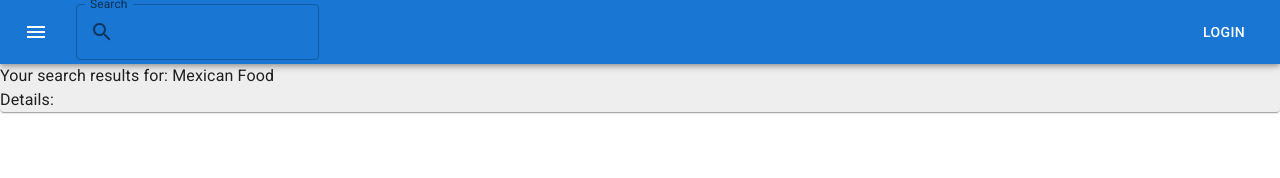
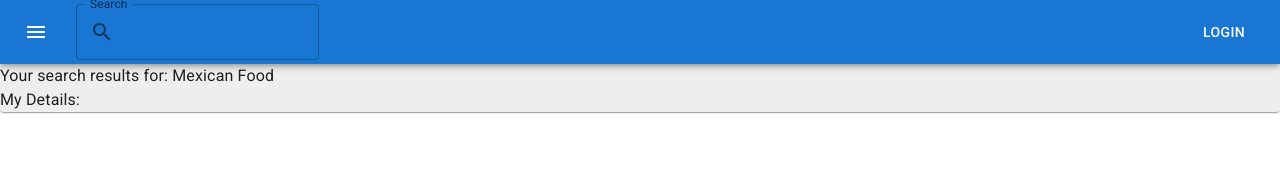
Before and after one commit to Swammered/food-test, a React (Create React App) app: page /detail in a window 1280 px wide. Shown: the top 178 px of the page. Built offline with nearby package versions, Linux system fonts and the light colour scheme; no server answers.

Commit message:
Adding title and icons

```diff
--- a/public/index.html
+++ b/public/index.html
@@ -23,7 +23,7 @@
       work correctly both with client-side routing and a non-root public URL.
       Learn how to configure a non-root public URL by running `npm run build`.
     -->
-    <title>React App</title>
+    <title>Fudr</title>
   </head>
   <body>
     <noscript>You need to enable JavaScript to run this app.</noscript>
--- a/src/pages/Detail.js
+++ b/src/pages/Detail.js
@@ -10,7 +10,7 @@ const Detail = ({searchResults, restaurantId}) => {
     return (
         <>
 
-            <Typography>Details: {restaurantId}</Typography>
+            <Typography>My Details: {restaurantId}</Typography>
 
 
         </>
```
Also changed, not shown: public/logo512.png, 1 other file (tests, documents, lock files or other folders).
